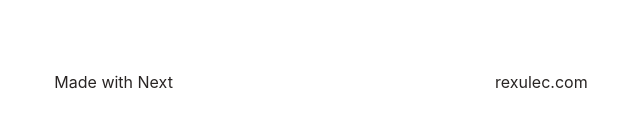
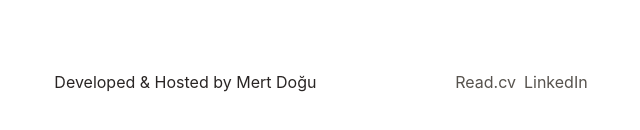
Before and after one commit to ReXulEc/portfoilo, a Next.js app: page / in a window 1280 px wide. Shown: the part 3679-3809 px from the top of the page, without its empty margins (319-959 px from the left). Built offline with nearby package versions, Linux system fonts and the light colour scheme; no server answers.

Commit message:
feat: added hover effects

```diff
--- a/components/footer.js
+++ b/components/footer.js
@@ -1,8 +1,13 @@
 export default function topmain() {
     return (
         <div className="flex justify-between text-stone-800 py-10">
-            <p>Made with Next</p>
-            <p>rexulec.com</p>
+            <div>
+                <p>Developed & Hosted by Mert Doğu</p>
+            </div>
+            <div className="space-x-2 text-stone-600">
+                <a className="hover:text-stone-800 transition" href="https://read.cv/rexulec">Read.cv</a>
+                <a className="hover:text-stone-800 transition" href="https://linkedin.com/rexulec">LinkedIn</a>
+            </div>
         </div>
     )
 }
```
